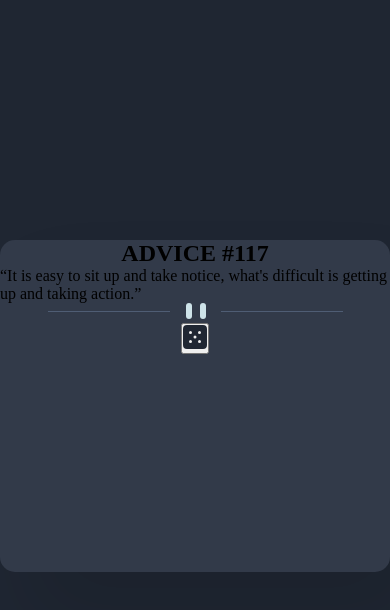
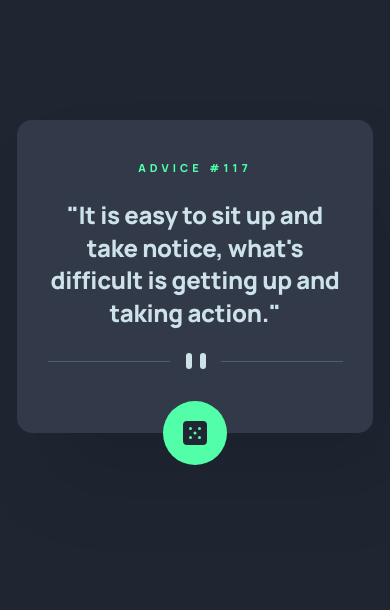
Before and after one commit to vanderms/advice-generator, a React (Create React App) app: page / in a window 390 px wide. Shown: the top 610 px of the page. Built offline with nearby package versions, Linux system fonts and the light colour scheme.

Commit message:
implement responsive design

```diff
--- a/package.json
+++ b/package.json
@@ -10,6 +10,7 @@
     "@types/node": "^16.11.26",
     "@types/react": "^17.0.39",
     "@types/react-dom": "^17.0.11",
+    "axios": "^0.26.0",
     "react": "^17.0.2",
     "react-dom": "^17.0.2",
     "react-scripts": "5.0.0",
--- a/public/index.html
+++ b/public/index.html
@@ -8,6 +8,9 @@
   <meta name="theme-color" content="#000000" />
   <meta name="description" content="Web site created using create-react-app" />
   <link rel="icon" type="image/png" sizes="32x32" href="./favicon-32x32.png">
+  <link rel="preconnect" href="https://fonts.googleapis.com">
+  <link rel="preconnect" href="https://fonts.gstatic.com" crossorigin>
+  <link href="https://fonts.googleapis.com/css2?family=Manrope:wght@800&display=swap" rel="stylesheet">
 
 
   <!--
--- a/src/App.module.scss
+++ b/src/App.module.scss
@@ -5,20 +5,77 @@
   justify-content: center;
   align-items: center;
   height: Max(100vh, rem(810));
+
+  @include media(mobile){
+    align-items: flex-start;
+    padding-top: rem(120);
+  }
 }
 
 .adviceCard{
   width: rem(540);
-  height: rem(364);
-}
-
-.cardContainer{
-  width: 100%;
-  height: rem(332);
   background-color: $dark-grayish-blue;
   box-shadow: 30px 50px 80px rgba(0, 0, 0, 0.100202);
   border-radius: 15px;
   display: flex;
   flex-direction: column;
   align-items: center;
+  padding: rem(48) rem(48) rem(72) rem(48);
+  position: relative;
+
+  @include media(tablet){
+    width: 91.47vw;
+    padding: rem(40) rem(24) rem(64) rem(24);
+  }
+
 }
+
+.adviceTitle{
+  font-size: rem(13);
+  line-height: 1.385;
+  color: $neon-green;
+  letter-spacing: 4.08571px;
+  text-align: center;
+
+  @include media(mobile){
+    font-size: rem(11);
+  }
+}
+
+.advice{
+  font-size: rem(28);
+  line-height: 1.357;
+  color: $light-cyan;
+  text-align: center;
+  letter-spacing: -0.3px;
+  margin-top: rem(24);
+
+  @include media(mobile){
+    font-size: rem(24);
+  }
+}
+
+.sep{
+  margin-top: rem(40);
+  display: flex;
+  flex-direction: column;
+  justify-content: start;
+  @include media(mobile){
+    margin-top: rem(24);
+    max-width: 78.67vw;
+    overflow: hidden;
+  }
+}
+
+.button{
+  position: absolute;
+  @include size(rem(64), rem(64));
+  background-color: $neon-green;
+  bottom: rem(-32);
+  border: none;
+  border-radius: 50%;
+  display: flex;
+  align-items: center;
+  justify-content: center;
+  cursor: pointer;
+}
--- a/src/App.tsx
+++ b/src/App.tsx
@@ -2,22 +2,50 @@ import classes from './App.module.scss';
 import PatternDesktop from './assets/pattern-divider-desktop.svg';
 import PatternMobile from './assets/pattern-divider-mobile.svg';
 import Dice from './assets/icon-dice.svg';
+import { useState, useEffect } from 'react';
+import axios from 'axios';
+
+
+const DEFAULT_ADVICE = {
+  id: 117,
+  advice: "\"It is easy to sit up and take notice, what's difficult is getting up and taking action.\""
+}
+type Advice = typeof DEFAULT_ADVICE;
 
 function App() {
+
+  const [ advice, setAdvice ] = useState<Advice>(DEFAULT_ADVICE);
+  const [ update, setUpdate ] = useState<number>(0);
+
+  useEffect(()=> {
+    if(update !== 0){
+      axios.get(`https://api.adviceslip.com/advice?timestamp=${new Date().getTime()}`)
+        .then( response => {
+          const newAdvice: Advice = {
+            id: response.data.slip.id,
+            advice: response.data.slip.advice
+          };
+          setAdvice(newAdvice);
+        })
+        .catch((err) => {
+          console.log(err.message);
+        });
+    }
+  }, [update]);
+
+
   return (
     <main className={classes.app}>
       <article className={classes.adviceCard}>
-        <div className={classes.cardContainer}>
-          <h1 className={classes.adviceTitle}>ADVICE #<span>117</span></h1>
-          <p className={classes.advice}>“It is easy to sit up and take notice, what's difficult is getting up and taking action.”</p>
-          <picture>
+          <h1 className={classes.adviceTitle}>ADVICE #{advice.id}</h1>
+          <p className={classes.advice}>{advice.advice}</p>
+          <picture className={classes.sep}>
             <source srcSet={PatternMobile} media="(max-width: 600px)"/>
             <img src={PatternDesktop} alt=""/>
           </picture>
-          <button className={classes.button} aria-label='next advice'>
+          <button className={classes.button} onClick={() => setUpdate(update + 1)} aria-label='next advice'>
             <img src={Dice} alt=""/>
           </button>
-        </div>
       </article>
     </main>
   );
--- a/src/index.scss
+++ b/src/index.scss
@@ -2,6 +2,8 @@
   margin: 0;
   padding: 0;
   box-sizing: border-box;
+  font-family: 'Manrope', sans-serif;
+  font-weight: 800;
 }
 
 a{
```
Also changed, not shown: 1 other file (tests, documents, lock files or other folders).
